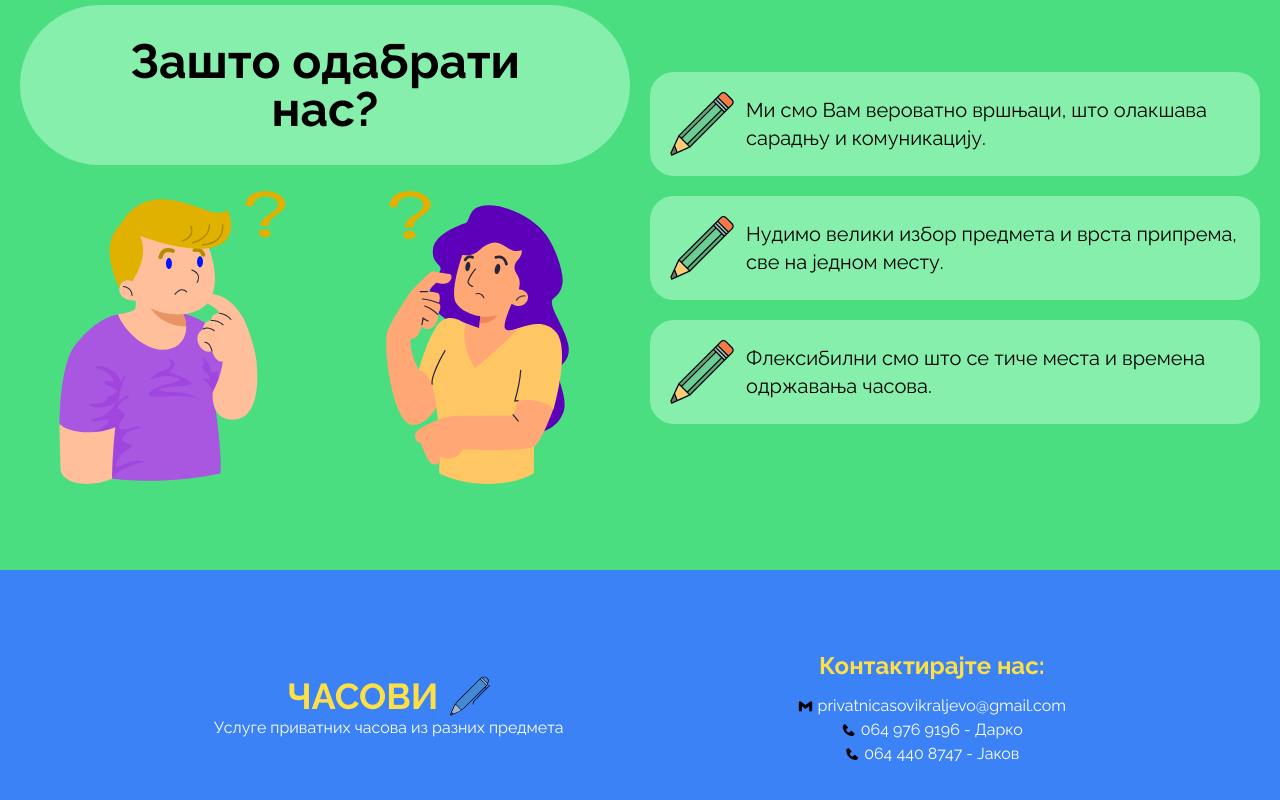
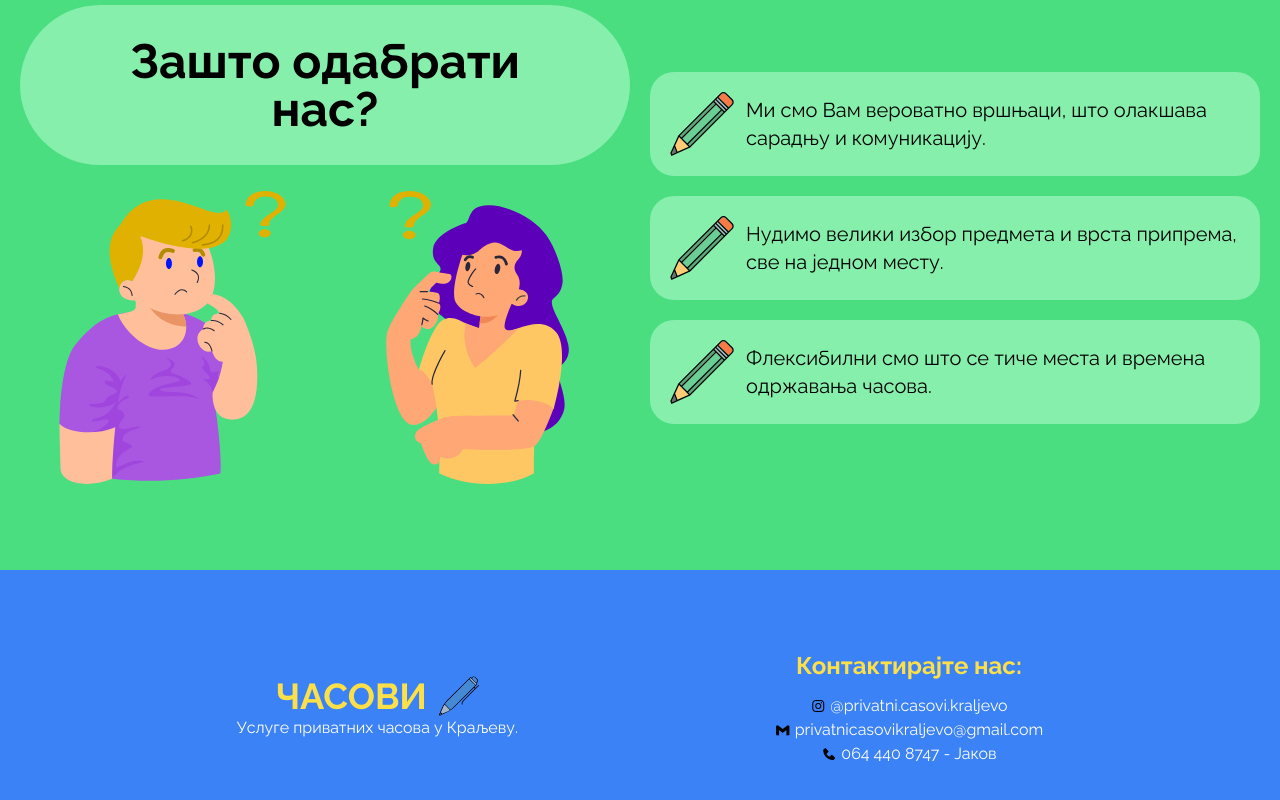
Before and after one commit to dqrk0jeste/privatni-casovi, a Nuxt app: page / in a window 1280 px wide. Shown: the part 1881-2681 px from the top of the page. Built offline with nearby package versions, Linux system fonts and the light colour scheme; no server answers.

Commit message:
added ig link

```diff
--- a/components/Footer.vue
+++ b/components/Footer.vue
@@ -14,21 +14,21 @@
           <h2 class="text-4xl font-bold text-yellow-300">ЧАСОВИ</h2>
           <img src="../assets/images/logo.svg" class="w-10" alt="logo">
         </div>
-        <p class="text-white text-center">Услуге приватних часова из разних предмета</p>
+        <p class="text-white text-center">Услуге приватних часова у Краљеву.</p>
       </div>
       <div class="flex flex-col items-center text-white">
         <h3 class="text-2xl font-bold mb-3 text-yellow-300">Контактирајте нас:</h3>
         <div class="flex items-center gap-1">
+          <i class='bx bxl-instagram text-black'></i>
+          <a href="https://instagram.com/privatni.casovi.kraljevo?igshid=OGQ5ZDc2ODk2ZA==" target="_blank" class="hover:underline">@privatni.casovi.kraljevo</a>
+        </div>
+        <div class="flex items-center gap-1">
           <i class='bx bxl-gmail text-black'></i>
-          <a href="mailto:privatnicasovikraljevo@gmail.com" class="hover:underline">privatnicasovikraljevo@gmail.com</a>
+          <a href="mailto:privatnicasovikraljevo@gmail.com" target="_blank" class="hover:underline">privatnicasovikraljevo@gmail.com</a>
         </div>
         <div class="flex items-center gap-1">
           <i class='bx bxs-phone text-black'></i>
-          <a href="tel:0649769196" class="hover:underline">064 976 9196 - Дарко</a>
-        </div>
-        <div class="flex items-center gap-1">
-          <i class='bx bxs-phone text-black'></i>
-          <a href="tel:0644408747" class="hover:underline">064 440 8747 - Јаков</a>
+          <a href="tel:0644408747" target="_blank" class="hover:underline">064 440 8747 - Јаков</a>
         </div>
       </div>
     </div>
```
